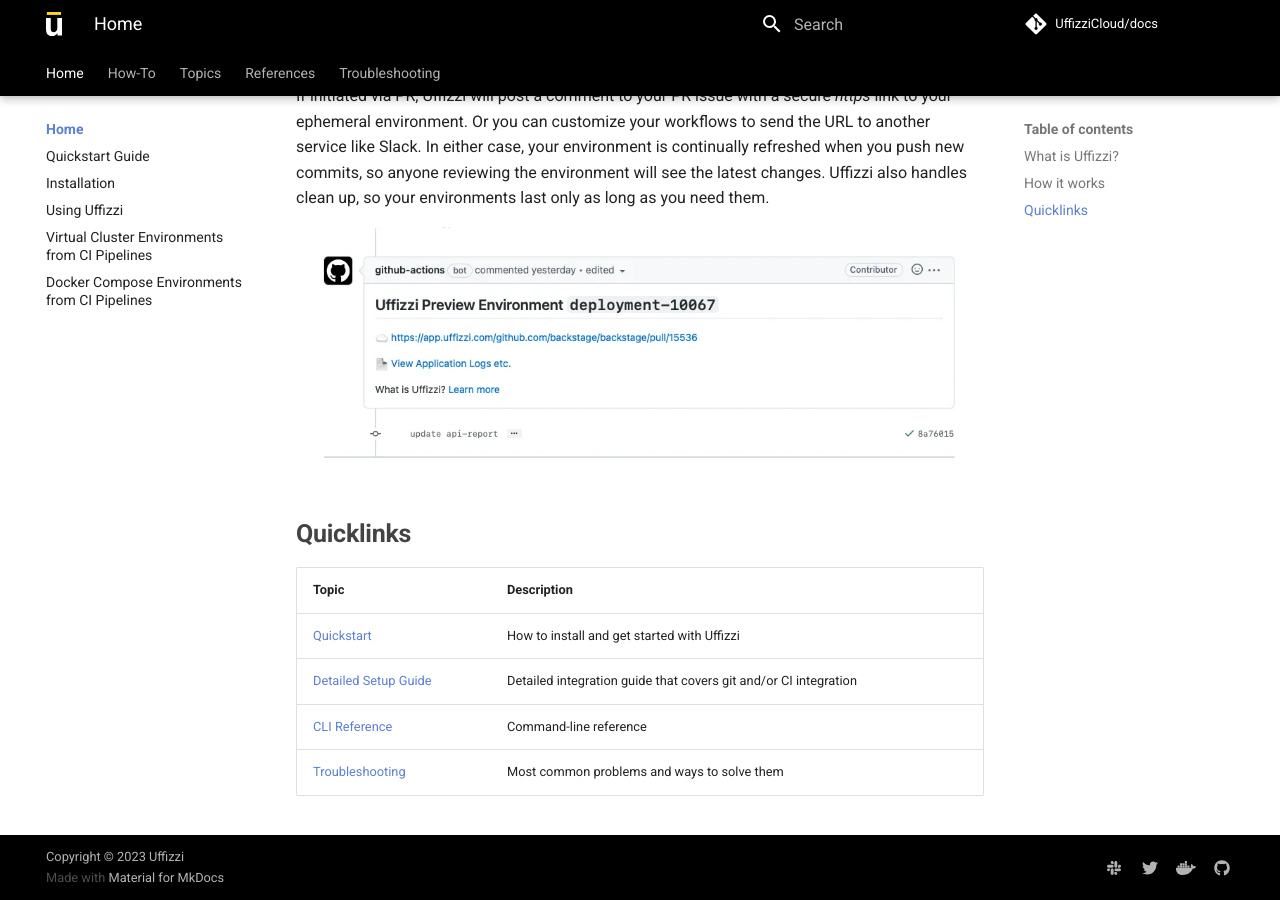
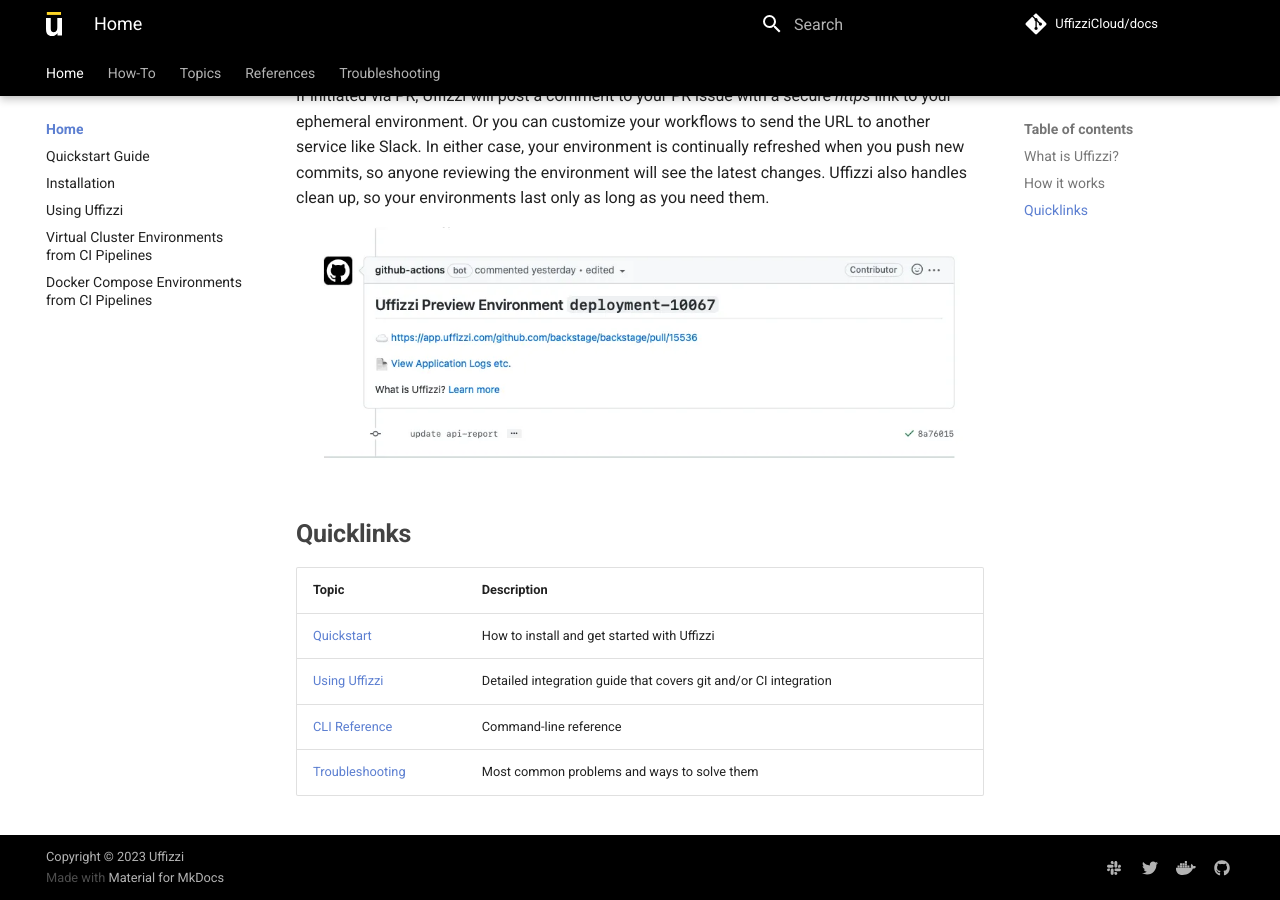
Before and after one commit to UffizziCloud/docs, an MkDocs documentation site: the page built from docs/index.md, in a window 1280 px wide and 900 px high, scrolled down 677 px. Built offline with MkDocs 1.6.1 and Material for MkDocs 9.7.7, drawn with Linux system fonts in a browser that asks for light colours; comment, search, counter and statistics services are not loaded.

Commit message:
update link

```diff
--- a/docs/index.md
+++ b/docs/index.md
@@ -17,6 +17,6 @@
 | Topic  | Description |
 |--------|---------------|
 | [Quickstart](quickstart.md)  | How to install and get started with Uffizzi |
-| [Detailed Setup Guide](set-up-guide-docker-compose-environment.md)  | Detailed integration guide that covers git and/or CI integration |
+| [Using Uffizzi](using-uffizzi.md)  | Detailed integration guide that covers git and/or CI integration |
 | [CLI Reference](references/cli.md)  | Command-line reference |
 | [Troubleshooting](troubleshooting/most-common-problems.md)  | Most common problems and ways to solve them  |
```
